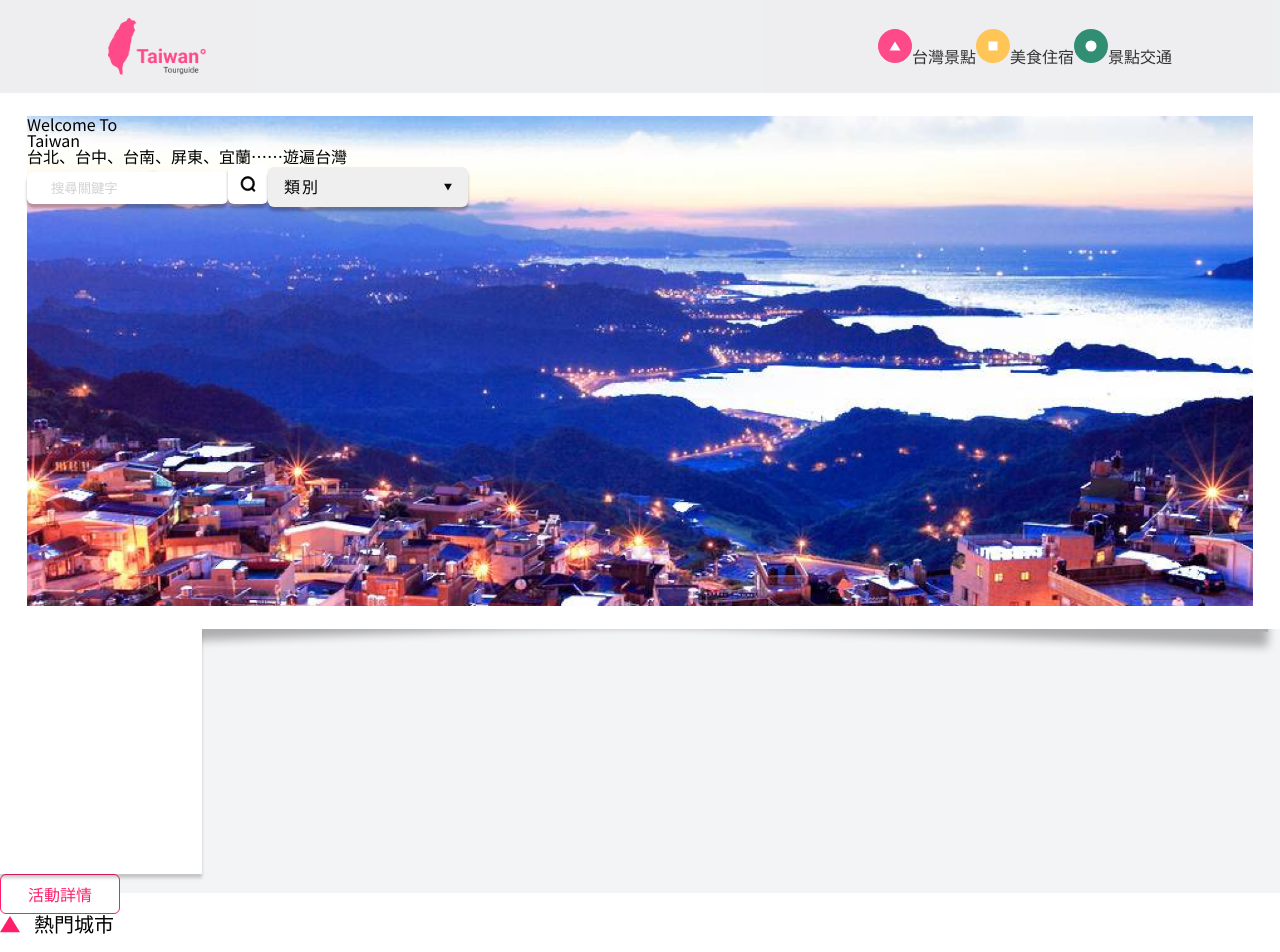
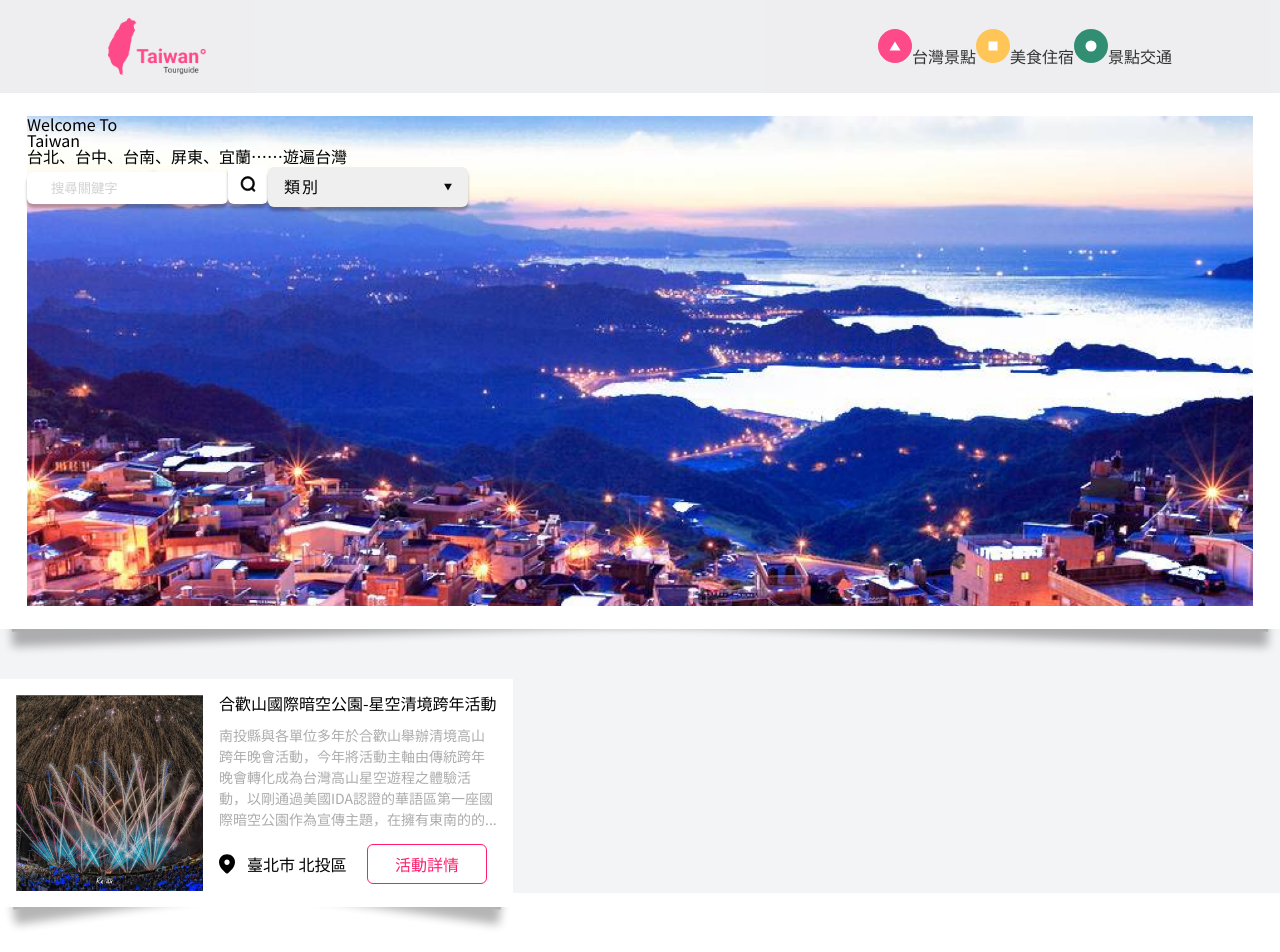
Before and after one commit to RuFrontEnd/Tour-Guide-Of-Taiwan-Attractions.io, a React (Create React App) app: page / in a window 1280 px wide. Shown: the top 952 px of the page. Built offline with nearby package versions, Linux system fonts and the light colour scheme.

Commit message:
create Card component

```diff
--- /dev/null
+++ b/src/components/Card.js
@@ -0,0 +1,87 @@
+import React from "react";
+import styled from "styled-components/macro";
+import Paper from "components/Paper";
+import { __ACACAC__ } from "variable/variable";
+import { ReactComponent as Location } from "assets/location.svg";
+import RectButton from "components/RectButton";
+
+const Card = (props) => {
+  const {
+    className,
+    style,
+    children,
+    info = { src: "", alt: "圖片", title: "標題" },
+  } = props;
+  return (
+    <Paper
+      style={style}
+      className={className}
+      widthOfShadowLength={"50%"}
+      rotateOfShadow={8}
+    >
+      <Box>
+        <Image src={info.src} alt={info.alt} />
+        <Info>
+          <Title>{info.title}</Title>
+          <Intro>{children}</Intro>
+          <More>
+            <Area>
+              <Location />
+              <District>{info.area} </District>
+            </Area>
+            <DeatiledButton>活動詳情</DeatiledButton>
+          </More>
+        </Info>
+      </Box>
+    </Paper>
+  );
+};
+
+const Box = styled.section`
+  display: flex;
+  width: 100%;
+  height: 100%;
+  box-sizing: border-box;
+  padding: 16px;
+`;
+
+const Image = styled.img`
+  background-color: grey;
+  width: 187px;
+  height: 196px;
+  margin-right: 16px;
+`;
+
+const Info = styled.div``;
+
+const Title = styled.h2`
+  font-size: 16px;
+  margin-bottom: 14px;
+`;
+
+const Intro = styled.p`
+  color: ${__ACACAC__()};
+  font-size: 14px;
+  line-height: 21px;
+  margin-bottom: 14px;
+`;
+
+const More = styled.div`
+  display: flex;
+  justify-content: space-between;
+`;
+
+const Area = styled.div`
+  display: flex;
+  align-items: center;
+`;
+
+const District = styled.p`
+  margin-left: 12px;
+`;
+
+const DeatiledButton = styled(RectButton)`
+  margin-right: 10px;
+`;
+
+export default Card;
--- a/src/components/RectButton.js
+++ b/src/components/RectButton.js
@@ -1,6 +1,7 @@
 import React from "react";
 import styled from "styled-components/macro";
-import { notoSans,__FF1D6C__ } from "variable/variable";
+import { __FF1D6C__ } from "variable/variable";
+
 
 const RectButton = (props) => {
   const { className, style, children } = props;
@@ -17,7 +18,6 @@ const Box = styled.button`
   border-radius: 6px;
   border: 1px solid ${__FF1D6C__()};
   color: ${__FF1D6C__()};
-  font-family: ${notoSans};
 `;
 
 export default RectButton;
--- a/src/pages/Landing.js
+++ b/src/pages/Landing.js
@@ -6,19 +6,24 @@ import GoolgeLogo from "assets/google-logo.svg";
 import { ReactComponent as Search } from "assets/search.svg";
 import { ReactComponent as Triangle } from "assets/triangle.svg";
 import landing from "assets/landing.png";
+import cardImg_tmp from "assets/cardImg_tmp.png";
 import Paper from "components/Paper";
 import Board from "components/Board";
 import Background from "layouts/Background";
 import Input from "components/Input";
 import SquareButton from "components/SquareButton";
-import RectButton from "components/RectButton";
 import Dropdown from "components/Dropdown";
 import Category from "components/Category";
-import { GoogleLogin } from "react-google-login";
+import Card from "components/Card";
 
 const Landing = (props) => {
   const { history } = props;
   const attractions = ["類別"];
+  const hotAttractions = {
+    src: cardImg_tmp,
+    title: "合歡山國際暗空公園-星空清境跨年活動",
+    area:'臺北市 北投區'
+  };
 
   return (
     <Background>
@@ -40,10 +45,15 @@ const Landing = (props) => {
           <Dropdown options={attractions} />
         </Box>
       </Paper>
+      <Card
+        style={{ width: "513px", height: "auto", margin: "50px 0px" }}
+        info={hotAttractions}
+      >
+        南投縣與各單位多年於合歡山舉辦清境高山跨年晚會活動，今年將活動主軸由傳統跨年晚會轉化成為台灣高山星空遊程之體驗活動，以剛通過美國IDA認證的華語區第一座國際暗空公園作為宣傳主題，在擁有東南的的...
+      </Card>
       <Board
         style={{ width: "202px", height: "245px", padding: "23px 27px" }}
       />
-      <RectButton>活動詳情</RectButton>
       <Category title={"熱門城市"}>
         <Triangle />
       </Category>
--- a/src/variable/variable.js
+++ b/src/variable/variable.js
@@ -21,3 +21,5 @@ export const __D2D2D2__ = (opacity) =>
   `${opacity ? `rgba(210, 210, 210, ${opacity})` : "#D2D2D2"}`;
 export const __FF1D6C__ = (opacity) =>
   `${opacity ? `rgba(255, 29, 108, ${opacity})` : "#FF1D6C"}`;
+  export const __ACACAC__ = (opacity) =>
+  `${opacity ? `rgba(172, 172, 172, ${opacity})` : "#ACACAC"}`;
```
Also changed, not shown: src/assets/cardImg_tmp.png (added), src/assets/location.svg (added).
